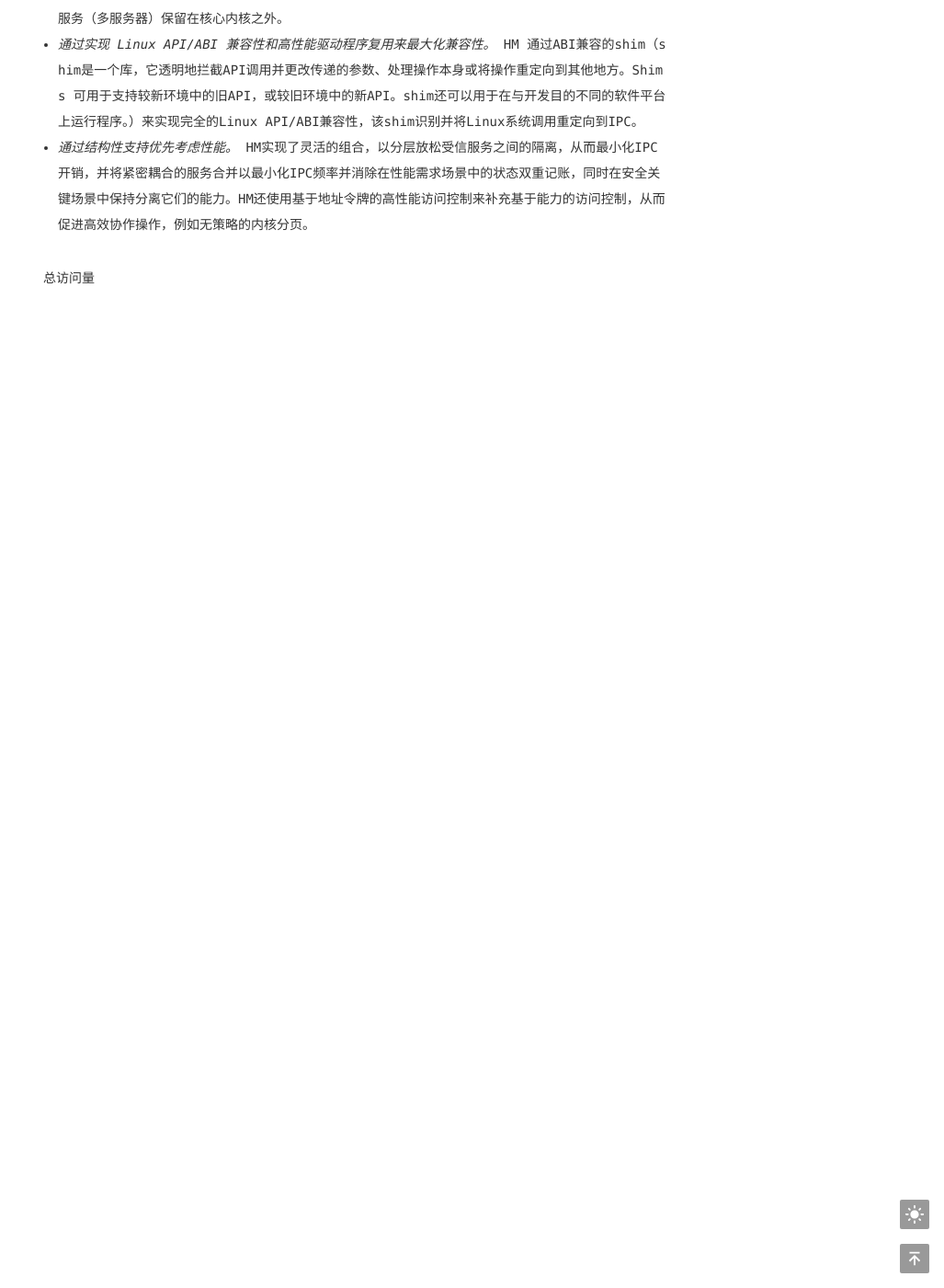
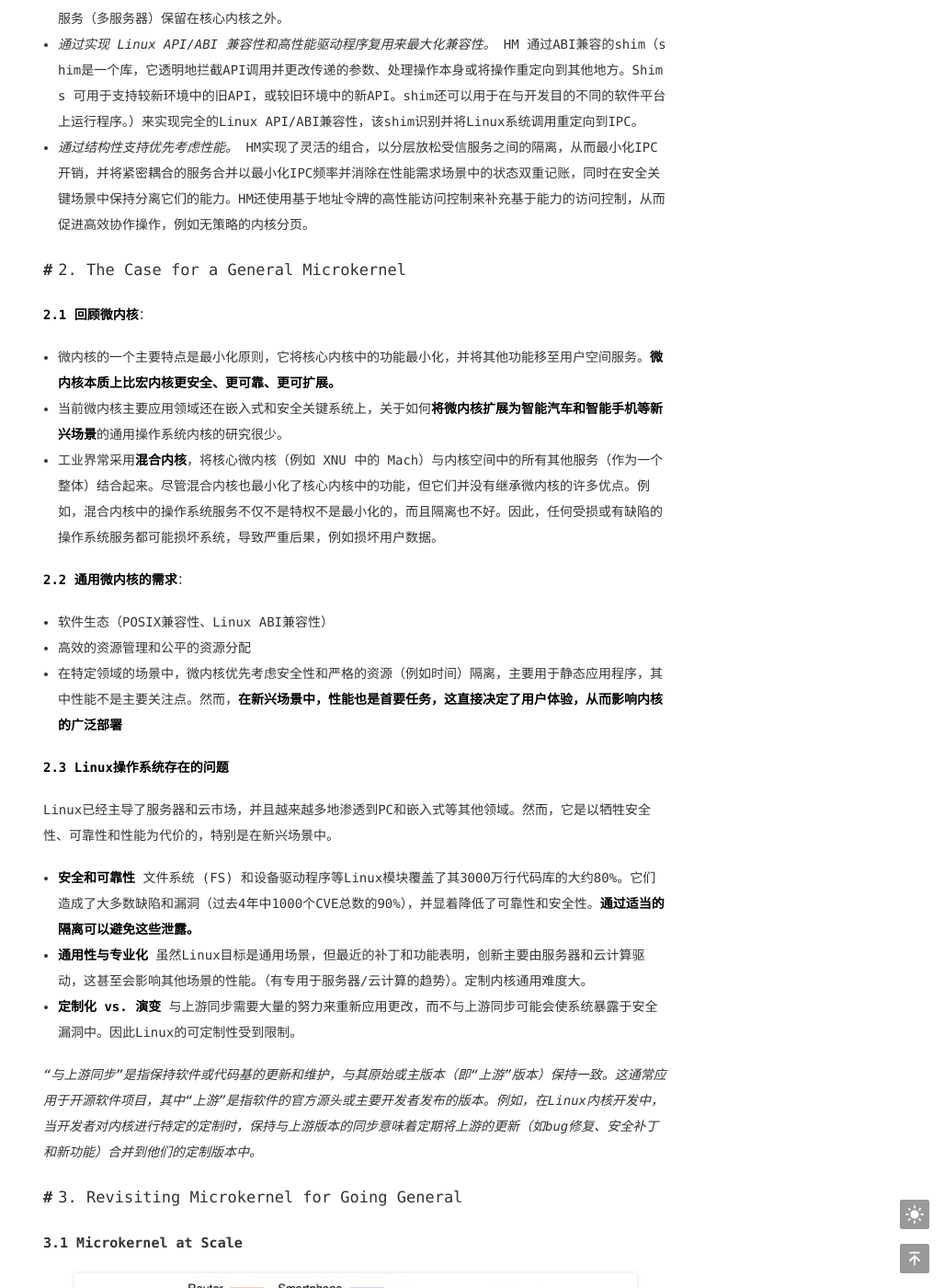
Before and after one commit to Yangzy0723/Yangzy0723.github.io, a Jekyll site: the page built from _posts/2024-08-08-《Microkernel Goes General: Performance and Compatibility》.md, in a window 1280 px wide and 1400 px high, scrolled down 1580 px. Shown: the whole window at 92% size, without its empty margins (253-1280 px from the left). Built offline with Jekyll 4.4.1, drawn with Linux system fonts in a browser that asks for light colours; comment, search, counter and statistics services are not loaded; before the commit the page ends 1906 px from its top, so only the background shows below that; some of the changed text lies outside the part shown.

Commit message:
add HongMeng

```diff
--- a/_posts/2024-08-08-《Microkernel Goes General: Performance and Compatibility》.md
+++ b/_posts/2024-08-08-《Microkernel Goes General: Performance and Compatibility》.md
@@ -52,3 +52,52 @@ categories: [论文阅读]
 - *具有最低权限和良好隔离的操作系统服务的最小微内核。* HM保留了最小化原则，仅在核心内核中保留必要的功能，包括线程调度程序、serial/timer驱动程序和访问控制，并将所有其他组件作为独立的操作系统服务（多服务器）保留在核心内核之外。
 - *通过实现 Linux API/ABI 兼容性和高性能驱动程序复用来最大化兼容性。* HM 通过ABI兼容的shim（shim是一个库，它透明地拦截API调用并更改传递的参数、处理操作本身或将操作重定向到其他地方。Shims 可用于支持较新环境中的旧API，或较旧环境中的新API。shim还可以用于在与开发目的不同的软件平台上运行程序。）来实现完全的Linux API/ABI兼容性，该shim识别并将Linux系统调用重定向到IPC。
 - *通过结构性支持优先考虑性能。* HM实现了灵活的组合，以分层放松受信服务之间的隔离，从而最小化IPC开销，并将紧密耦合的服务合并以最小化IPC频率并消除在性能需求场景中的状态双重记账，同时在安全关键场景中保持分离它们的能力。HM还使用基于地址令牌的高性能访问控制来补充基于能力的访问控制，从而促进高效协作操作，例如无策略的内核分页。
+
+## 2. The Case for a General Microkernel
+
+**2.1 回顾微内核**：
+- 微内核的一个主要特点是最小化原则，它将核心内核中的功能最小化，并将其他功能移至用户空间服务。**微内核本质上比宏内核更安全、更可靠、更可扩展。**
+- 当前微内核主要应用领域还在嵌入式和安全关键系统上，关于如何**将微内核扩展为智能汽车和智能手机等新兴场景**的通用操作系统内核的研究很少。
+- 工业界常采用**混合内核**，将核心微内核（例如 XNU 中的 Mach）与内核空间中的所有其他服务（作为一个整体）结合起来。尽管混合内核也最小化了核心内核中的功能，但它们并没有继承微内核的许多优点。例如，混合内核中的操作系统服务不仅不是特权不是最小化的，而且隔离也不好。因此，任何受损或有缺陷的操作系统服务都可能损坏系统，导致严重后果，例如损坏用户数据。
+
+**2.2 通用微内核的需求**：
+- 软件生态（POSIX兼容性、Linux ABI兼容性）
+- 高效的资源管理和公平的资源分配
+- 在特定领域的场景中，微内核优先考虑安全性和严格的资源（例如时间）隔离，主要用于静态应用程序，其中性能不是主要关注点。然而，**在新兴场景中，性能也是首要任务，这直接决定了用户体验，从而影响内核的广泛部署**
+
+**2.3 Linux操作系统存在的问题**
+
+Linux已经主导了服务器和云市场，并且越来越多地渗透到PC和嵌入式等其他领域。然而，它是以牺牲安全性、可靠性和性能为代价的，特别是在新兴场景中。
+
+- **安全和可靠性** 文件系统 (FS) 和设备驱动程序等Linux模块覆盖了其3000万行代码库的大约80%。它们造成了大多数缺陷和漏洞（过去4年中1000个CVE总数的90%），并显着降低了可靠性和安全性。**通过适当的隔离可以避免这些泄露。**
+- **通用性与专业化** 虽然Linux目标是通用场景，但最近的补丁和功能表明，创新主要由服务器和云计算驱动，这甚至会影响其他场景的性能。（有专用于服务器/云计算的趋势）。定制内核通用难度大。
+- **定制化 vs. 演变** 与上游同步需要大量的努力来重新应用更改，而不与上游同步可能会使系统暴露于安全漏洞中。因此Linux的可定制性受到限制。
+
+*“与上游同步”是指保持软件或代码基的更新和维护，与其原始或主版本（即“上游”版本）保持一致。这通常应用于开源软件项目，其中“上游”是指软件的官方源头或主要开发者发布的版本。例如，在Linux内核开发中，当开发者对内核进行特定的定制时，保持与上游版本的同步意味着定期将上游的更新（如bug修复、安全补丁和新功能）合并到他们的定制版本中。*
+
+## 3. Revisiting Microkernel for Going General
+
+### 3.1 Microkernel at Scale
+
+![](1.png)
+
+观察：
+- **新兴场景中IPC频率迅速增加**
+    - 图(a)显示了智能手机和车辆的IPC频率远高于路由器
+    - 高IPC频率的原因不仅是更高的系统调用频率（61k/s，比路由器高13倍），还有发起了大量文件操作（IPC到文件系统）和触发了内存映射文件的多个page fault（5k/s）
+- **分布式多服务端导致状态双重记账**
+    - 最小化原则决定了没有用于共享对象（如文件描述符(fd)和页缓存）的集中式存储库，而是将这些对象分布在多个地方
+
+![](2.png)
+
+- **能力（Capabilities）阻碍了高效的协作**
+    - 将内核对象隐藏在其背后的能力（Capabilities）由于某些内核对象（例如页表）的频繁更新而引入了显着的性能开销，并阻碍了它们之间的高效协作。
+
+- **生态兼容性要求不仅仅是POSIX合规性**
+- **在新兴场景中部署需要高效的驱动程序复用**
+
+### 3.2 Overview of HongMeng
+
+HM遵循微内核的核心设计原则，但又不至于极端，通过谨慎的妥协来解决新兴场景中的性能和兼容性挑战。
+
+![](3.png)
```
Also changed, not shown: posts/2024/08/08/1.png (added), posts/2024/08/08/2.png (added), posts/2024/08/08/3.png (added).
